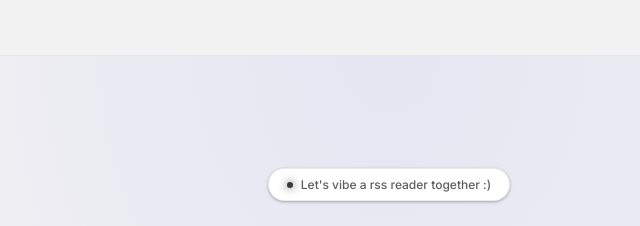
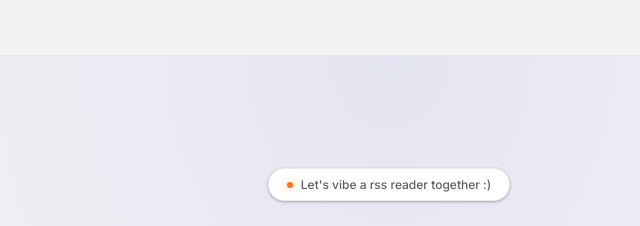
Before and after one commit to tojoevan/vibe-rss-reader, a website: page public/index.html in a window 1280 px wide. Shown: the top 226 px of the page, 251-891 px from the left. Drawn offline with Linux system fonts and the light colour scheme.

Commit message:
style: Change landing page badge dot color to RSS logo orange (#f97316)

```diff
--- a/public/css/style.css
+++ b/public/css/style.css
@@ -923,8 +923,8 @@ input { font: inherit; color: inherit; }
   width: 6px;
   height: 6px;
   border-radius: 50%;
-  background: var(--accent);
-  box-shadow: 0 0 8px var(--accent);
+  background: #f97316;
+  box-shadow: 0 0 8px rgba(249, 115, 22, 0.6);
 }
 
 .guest-hero-title {
```
